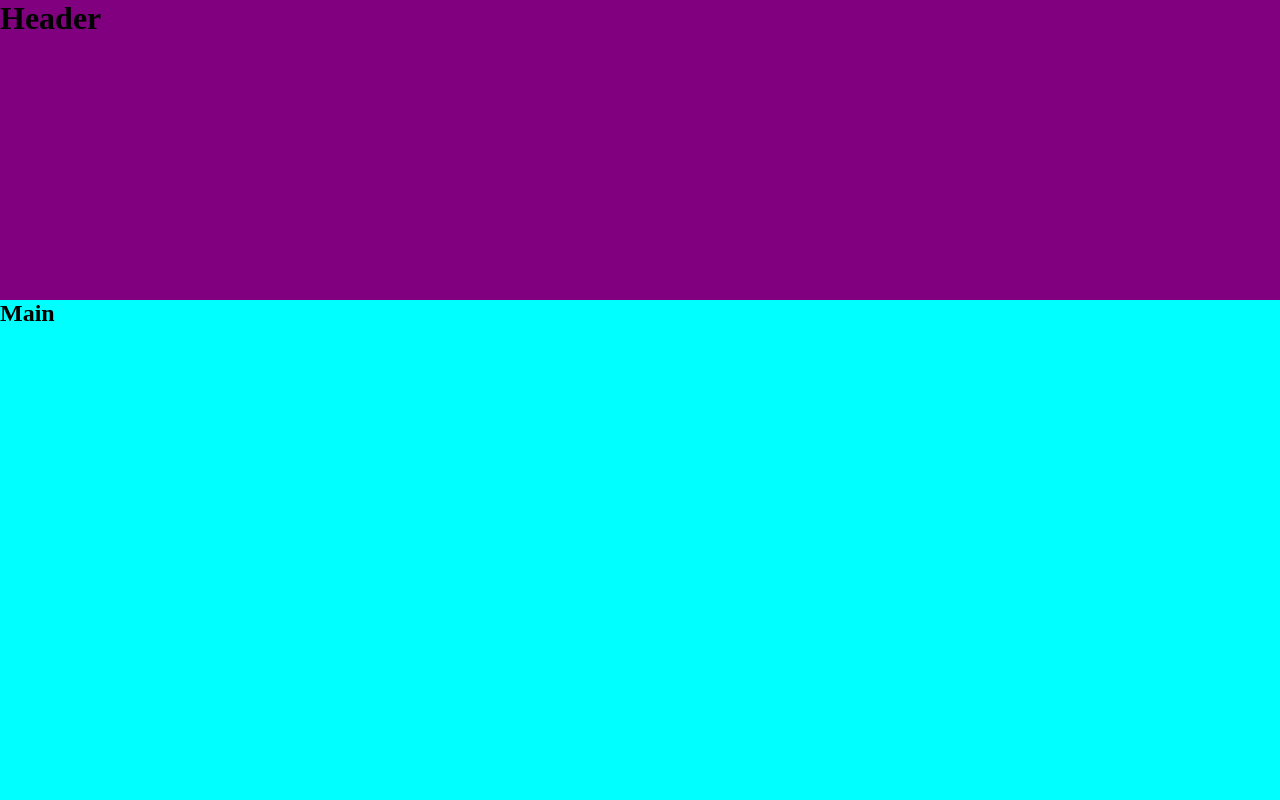
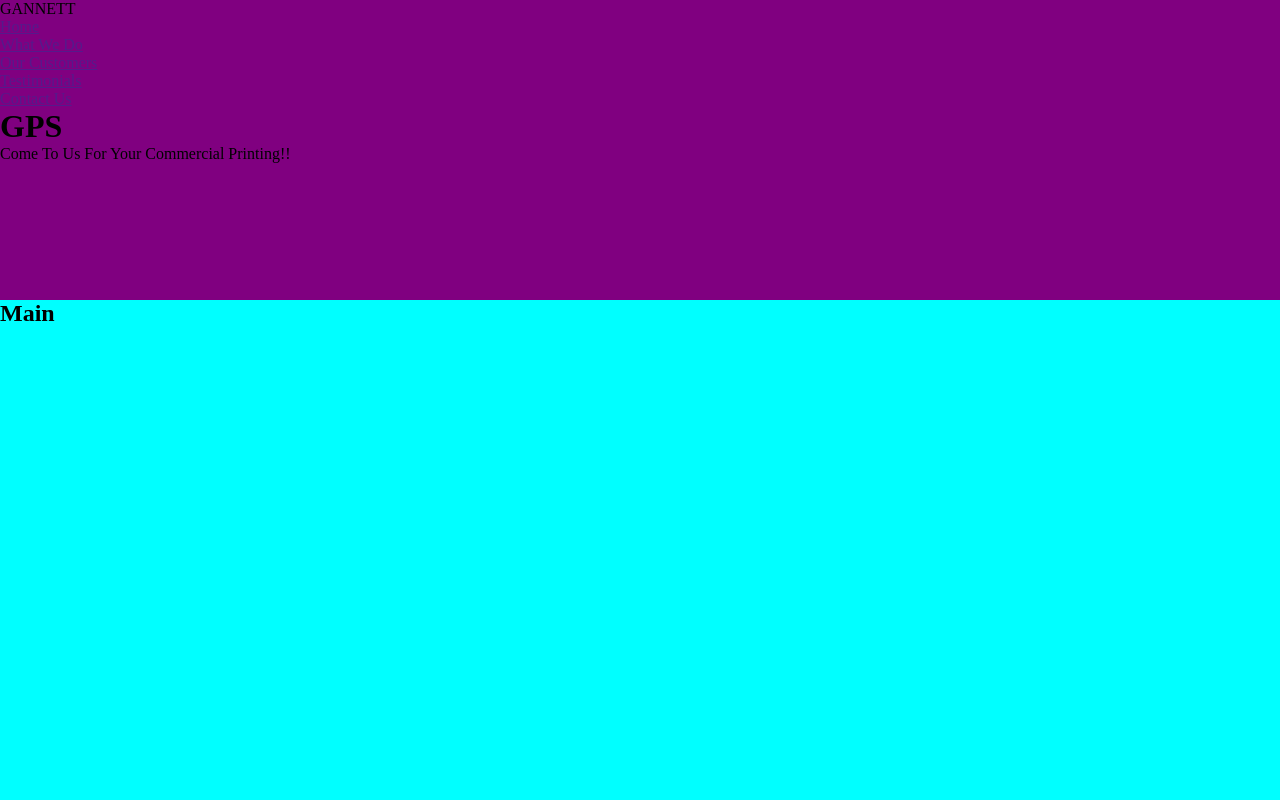
Before and after one commit to llcain/CSS, a website: page grid-practice.html in a window 1280 px wide. Shown: the top 800 px of the page. Drawn offline with Linux system fonts and the light colour scheme.

Commit message:
Added elements to header - logo, navbar, text box

```diff
--- a/grid-practice.css
+++ b/grid-practice.css
@@ -11,7 +11,7 @@
     grid-template-areas:
     "header header"
     "main main"
-    "footer .";
+    "footer footer";
 }
 
 .header {
--- a/grid-practice.html
+++ b/grid-practice.html
@@ -10,7 +10,20 @@
 
     <div class="grid-container">
         <header class="header">
-            <h1>Header</h1>
+            <div class="logo">GANNETT</div>
+            <nav class="navbar">
+                <ul class="nav-links">
+                    <li><a href="">Home</a></li>
+                    <li><a href="">What We Do</a></li>
+                    <li><a href="">Our Customers</a></li>
+                    <li><a href="">Testimonials</a></li>
+                    <li><a href="">Contact Us</a></li>
+                </ul>
+            </nav>
+            <div class="text-box">
+                <h1>GPS</h1>
+                <p>Come To Us For Your Commercial Printing!!</p>
+            </div>
         </header>
         <main class="main">
             <h2>Main</h2>
```
